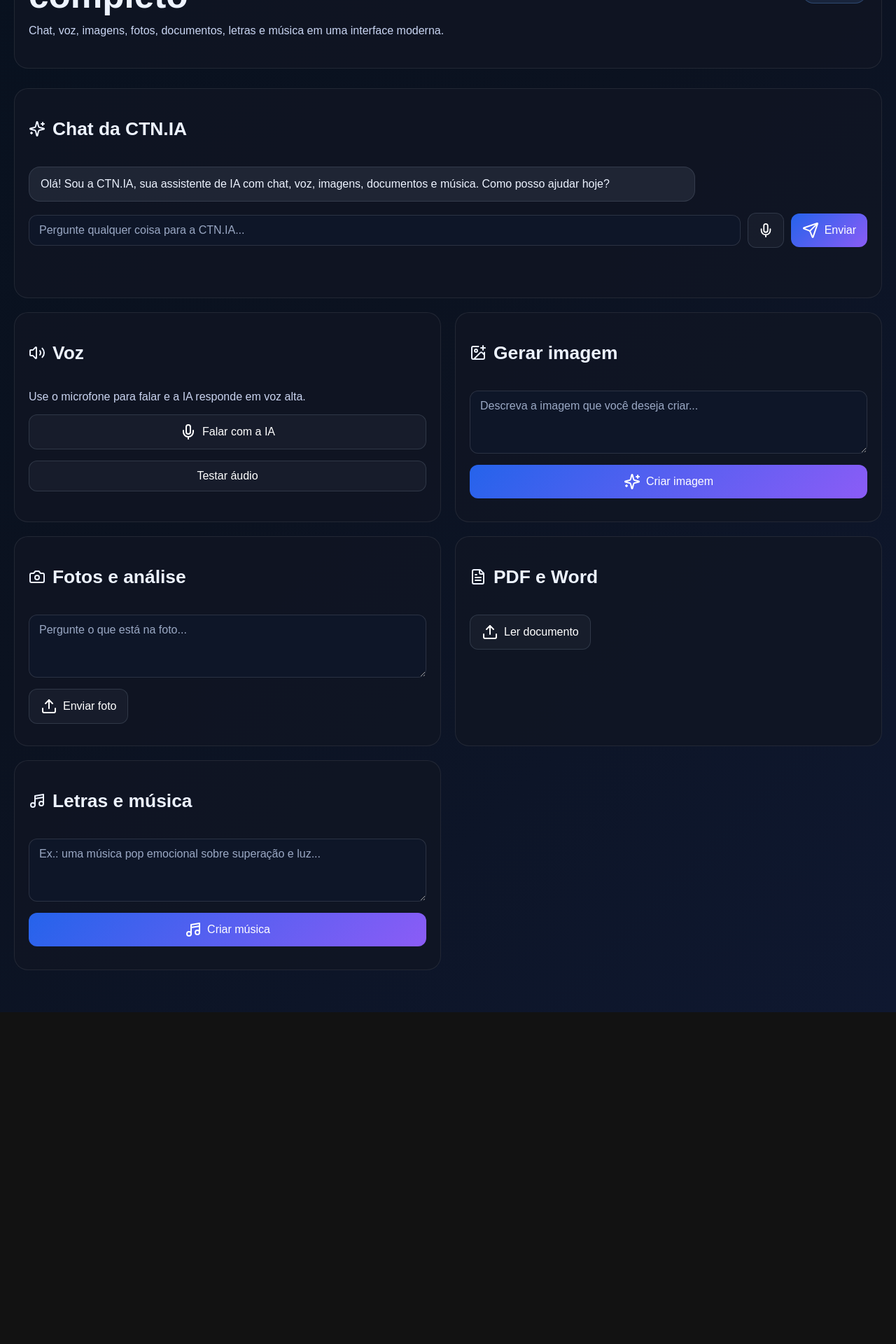
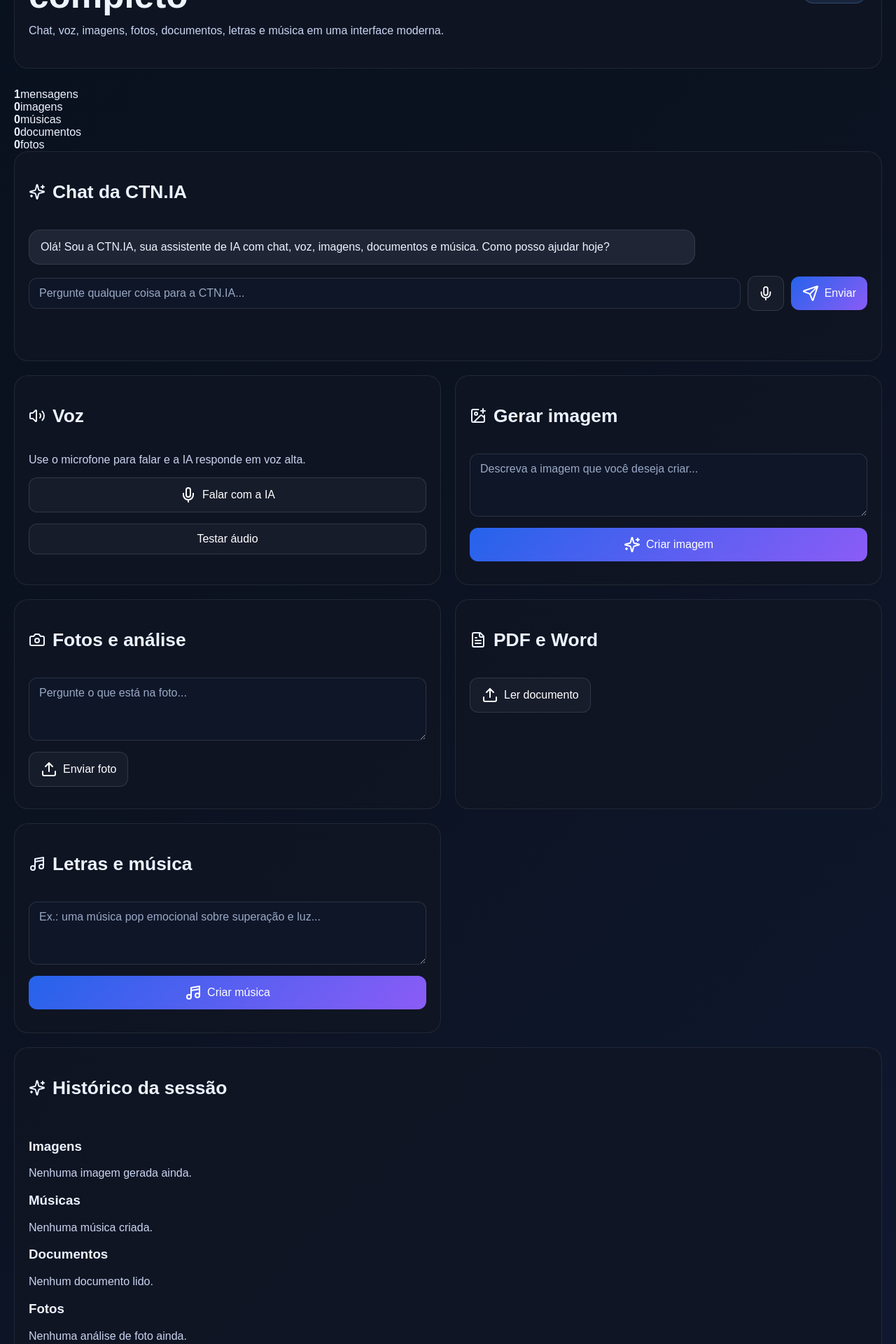
Before and after one commit to nelsontavares8945-beep/ctn-ia, a Next.js app: page / in a window 1280 px wide. Shown: the part 200-2120 px from the top of the page at 70% size. Before the commit the page ends 1646 px from the top, so only its background shows below. Built offline with nearby package versions, Linux system fonts and the light colour scheme.

Commit message:
Add advanced CTN.IA third phase: dashboard stats, local history for chat/images/music/documents/photos, and session tracking

```diff
--- a/app/page.tsx
+++ b/app/page.tsx
@@ -1,6 +1,6 @@
 "use client";
 
-import { useRef, useState } from 'react';
+import { useEffect, useRef, useState } from 'react';
 import {
   Camera,
   FileText,
@@ -27,6 +27,35 @@ type Message = {
   content: string;
 };
 
+type HistoryItem = {
+  question: string;
+  answer: string;
+  date: string;
+};
+
+type MusicHistoryItem = {
+  prompt: string;
+  lyrics: string;
+  melody: string;
+  chords: string[];
+  tempo: number;
+  date: string;
+};
+
+type ImageHistoryItem = {
+  src: string;
+  prompt: string;
+  date: string;
+};
+
+const STORAGE_KEYS = {
+  chat: 'ctnia.chat.history',
+  images: 'ctnia.image.gallery',
+  music: 'ctnia.music.history',
+  documents: 'ctnia.documents.history',
+  photos: 'ctnia.photo.history',
+};
+
 export default function CTNIAApp() {
   const [messages, setMessages] = useState<Message[]>(defaultMessages);
   const [chatInput, setChatInput] = useState('');
@@ -41,7 +70,61 @@ export default function CTNIAApp() {
   const [photoPreview, setPhotoPreview] = useState<string | null>(null);
   const [photoAnalysis, setPhotoAnalysis] = useState<string>('');
   const [isBusy, setIsBusy] = useState(false);
+  const [documentHistory, setDocumentHistory] = useState<HistoryItem[]>([]);
+  const [musicHistory, setMusicHistory] = useState<MusicHistoryItem[]>([]);
+  const [imageHistory, setImageHistory] = useState<ImageHistoryItem[]>([]);
+  const [photoHistory, setPhotoHistory] = useState<HistoryItem[]>([]);
   const recognitionRef = useRef<any>(null);
+
+  useEffect(() => {
+    if (typeof window === 'undefined') return;
+
+    try {
+      const storedMessages = JSON.parse(localStorage.getItem(STORAGE_KEYS.chat) || 'null');
+      if (Array.isArray(storedMessages) && storedMessages.length) {
+        setMessages(storedMessages);
+      }
+
+      const storedImages = JSON.parse(localStorage.getItem(STORAGE_KEYS.images) || 'null');
+      if (Array.isArray(storedImages)) setImageHistory(storedImages);
+
+      const storedMusic = JSON.parse(localStorage.getItem(STORAGE_KEYS.music) || 'null');
+      if (Array.isArray(storedMusic)) setMusicHistory(storedMusic);
+
+      const storedDocuments = JSON.parse(localStorage.getItem(STORAGE_KEYS.documents) || 'null');
+      if (Array.isArray(storedDocuments)) setDocumentHistory(storedDocuments);
+
+      const storedPhotos = JSON.parse(localStorage.getItem(STORAGE_KEYS.photos) || 'null');
+      if (Array.isArray(storedPhotos)) setPhotoHistory(storedPhotos);
+    } catch {
+      // Ignora erros de leitura local em navegador.
+    }
+  }, []);
+
+  useEffect(() => {
+    if (typeof window === 'undefined') return;
+    localStorage.setItem(STORAGE_KEYS.chat, JSON.stringify(messages));
+  }, [messages]);
+
+  useEffect(() => {
+    if (typeof window === 'undefined') return;
+    localStorage.setItem(STORAGE_KEYS.images, JSON.stringify(imageHistory));
+  }, [imageHistory]);
+
+  useEffect(() => {
+    if (typeof window === 'undefined') return;
+    localStorage.setItem(STORAGE_KEYS.music, JSON.stringify(musicHistory));
+  }, [musicHistory]);
+
+  useEffect(() => {
+    if (typeof window === 'undefined') return;
+    localStorage.setItem(STORAGE_KEYS.documents, JSON.stringify(documentHistory));
+  }, [documentHistory]);
+
+  useEffect(() => {
+    if (typeof window === 'undefined') return;
+    localStorage.setItem(STORAGE_KEYS.photos, JSON.stringify(photoHistory));
+  }, [photoHistory]);
 
   const speak = (text: string) => {
     if (typeof window === 'undefined' || !('speechSynthesis' in window)) return;
@@ -120,7 +203,11 @@ export default function CTNIAApp() {
       });
 
       const data = await response.json();
-      setImageResult(data.image || null);
+      const nextImage = data.image || null;
+      setImageResult(nextImage);
+      if (nextImage) {
+        setImageHistory((prev) => [{ src: nextImage, prompt: imagePrompt, date: new Date().toLocaleString('pt-BR') }, ...prev].slice(0, 8));
+      }
     } catch (error) {
       setImageResult(null);
     } finally {
@@ -141,8 +228,10 @@ export default function CTNIAApp() {
       });
 
       const data = await response.json();
-      setPhotoAnalysis(data.analysis || 'Nenhuma análise retornada.');
-      speak(data.analysis || 'Imagem recebida pela CTN.IA.');
+      const answer = data.analysis || 'Nenhuma análise retornada.';
+      setPhotoAnalysis(answer);
+      setPhotoHistory((prev) => [{ question: photoQuestion || 'Análise de foto', answer, date: new Date().toLocaleString('pt-BR') }, ...prev].slice(0, 6));
+      speak(answer);
     } catch (error) {
       setPhotoAnalysis('Não foi possível analisar a imagem agora.');
     } finally {
@@ -179,9 +268,11 @@ export default function CTNIAApp() {
       });
 
       const data = await response.json();
-      setDocumentAnswer(data.answer || 'Documento processado.');
+      const answer = data.answer || 'Documento processado.';
+      setDocumentAnswer(answer);
       setDocumentText(data.textPreview || '');
-      speak(data.answer || 'Documento processado pela CTN.IA.');
+      setDocumentHistory((prev) => [{ question: file.name, answer, date: new Date().toLocaleString('pt-BR') }, ...prev].slice(0, 6));
+      speak(answer);
     } catch (error) {
       setDocumentAnswer('Não foi possível ler o documento agora.');
     } finally {
@@ -201,7 +292,16 @@ export default function CTNIAApp() {
       });
 
       const data = await response.json();
-      setMusicResult(data);
+      const nextMusic = {
+        prompt: musicPrompt,
+        lyrics: data.lyrics || 'Sem letra gerada.',
+        melody: data.melody || 'C - G - Am - F',
+        chords: data.chords || ['C', 'G', 'Am', 'F'],
+        tempo: data.tempo || 92,
+        date: new Date().toLocaleString('pt-BR'),
+      };
+      setMusicResult(nextMusic);
+      setMusicHistory((prev) => [nextMusic, ...prev].slice(0, 6));
     } catch (error) {
       setMusicResult({
         lyrics: 'Não foi possível gerar a música agora.',
@@ -212,6 +312,14 @@ export default function CTNIAApp() {
     } finally {
       setIsBusy(false);
     }
+  };
+
+  const totalStats = {
+    chatCount: messages.length,
+    imageCount: imageHistory.length,
+    musicCount: musicHistory.length,
+    docCount: documentHistory.length,
+    photoCount: photoHistory.length,
   };
 
   return (
@@ -232,6 +340,14 @@ export default function CTNIAApp() {
           <span>🎵 Música</span>
         </div>
       </div>
+
+      <section className="stats-row">
+        <div className="stat-box"><strong>{totalStats.chatCount}</strong><span>mensagens</span></div>
+        <div className="stat-box"><strong>{totalStats.imageCount}</strong><span>imagens</span></div>
+        <div className="stat-box"><strong>{totalStats.musicCount}</strong><span>músicas</span></div>
+        <div className="stat-box"><strong>{totalStats.docCount}</strong><span>documentos</span></div>
+        <div className="stat-box"><strong>{totalStats.photoCount}</strong><span>fotos</span></div>
+      </section>
 
       <section className="grid">
         <div className="card wide">
@@ -333,7 +449,7 @@ export default function CTNIAApp() {
           <label className="upload-button">
             <Upload />
             Ler documento
-            <input type="file" accept=".pdf,.doc,.docx" onChange={handleDocumentUpload} />
+            <input type="file" accept=".pdf,.doc,.docx,.txt" onChange={handleDocumentUpload} />
           </label>
           {documentAnswer && <div className="result-box">{documentAnswer}</div>}
           {documentText && <pre className="document-preview">{documentText.slice(0, 1000)}</pre>}
@@ -369,6 +485,67 @@ export default function CTNIAApp() {
             </div>
           )}
         </div>
+
+        <div className="card wide history-panel">
+          <div className="card-header">
+            <Sparkles />
+            <h2>Histórico da sessão</h2>
+          </div>
+
+          <div className="history-grid">
+            <div>
+              <h3>Imagens</h3>
+              <div className="mini-list">
+                {imageHistory.length ? imageHistory.map((item, index) => (
+                  <div key={`${item.src}-${index}`} className="mini-item">
+                    <img src={item.src} alt={item.prompt} />
+                    <small>{item.prompt}</small>
+                    <span>{item.date}</span>
+                  </div>
+                )) : <p className="muted">Nenhuma imagem gerada ainda.</p>}
+              </div>
+            </div>
+
+            <div>
+              <h3>Músicas</h3>
+              <div className="mini-list text-list">
+                {musicHistory.length ? musicHistory.map((item, index) => (
+                  <div key={`${item.prompt}-${index}`} className="mini-item-text">
+                    <strong>{item.melody}</strong>
+                    <span>{item.date}</span>
+                    <small>{item.prompt}</small>
+                  </div>
+                )) : <p className="muted">Nenhuma música criada.</p>}
+              </div>
+            </div>
+
+            <div>
+              <h3>Documentos</h3>
+              <div className="mini-list text-list">
+                {documentHistory.length ? documentHistory.map((item, index) => (
+                  <div key={`${item.question}-${index}`} className="mini-item-text">
+                    <strong>{item.question}</strong>
+                    <span>{item.date}</span>
+                    <small>{item.answer.slice(0, 120)}</small>
+                  </div>
+                )) : <p className="muted">Nenhum documento lido.</p>}
+              </div>
+            </div>
+
+            <div>
+              <h3>Fotos</h3>
+              <div className="mini-list text-list">
+                {photoHistory.length ? photoHistory.map((item, index) => (
+                  <div key={`${item.question}-${index}`} className="mini-item-text">
+                    <strong>{item.question}</strong>
+                    <span>{item.date}</span>
+                    <small>{item.answer.slice(0, 120)}</small>
+                  </div>
+                )) : <p className="muted">Nenhuma análise de foto ainda.</p>}
+              </div>
+            </div>
+          </div>
+        </div>
       </section>
     </main>
   );
```
